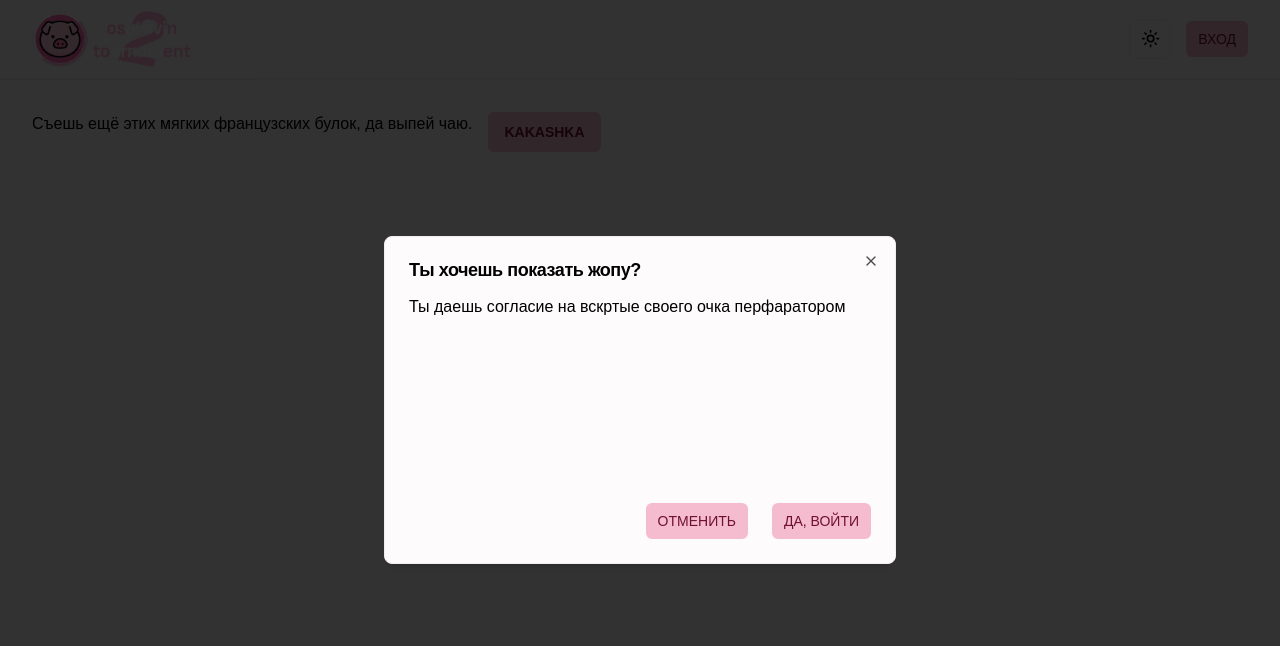
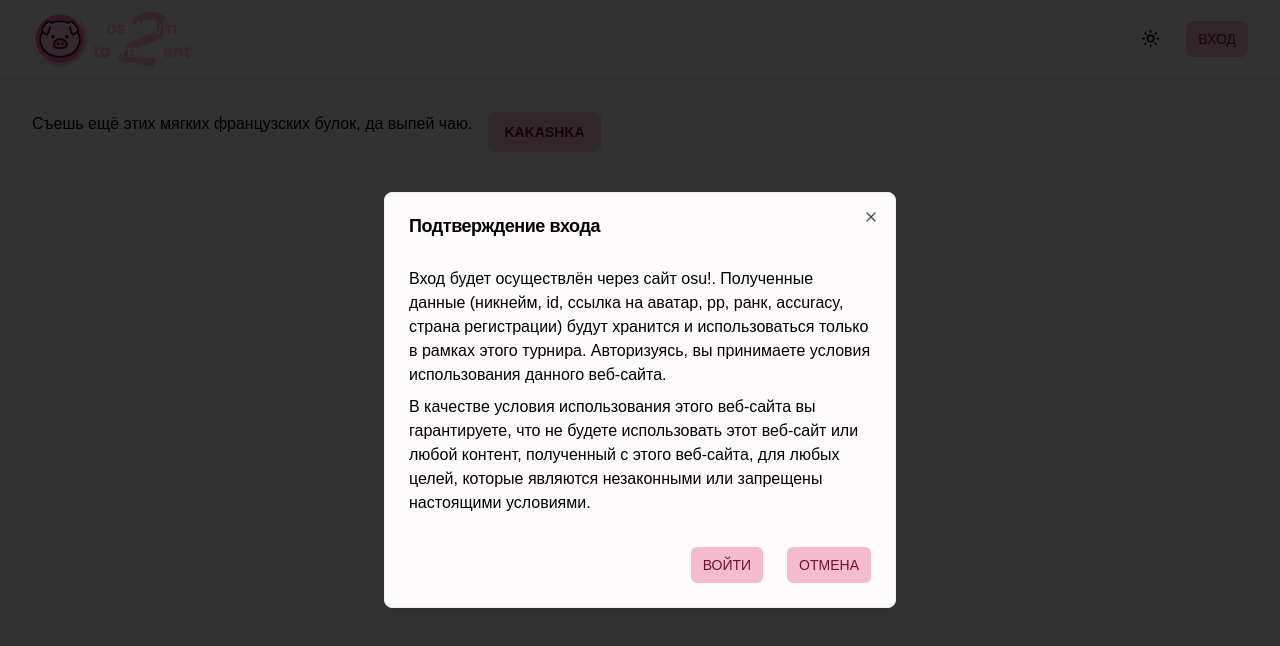
Before and after one commit to Crosbic/osusvin-client, a Next.js app: page / in a window 1280 px wide. Both pictures are taken after a click on the button "ВХОД". Shown: the top 646 px of the page. Built offline with nearby package versions, Linux system fonts and the light colour scheme; a web font is replaced by a local one.

Commit message:
наработки по логину

```diff
--- a/next.config.mjs
+++ b/next.config.mjs
@@ -1,4 +1,13 @@
 /** @type {import('next').NextConfig} */
-const nextConfig = {};
+const nextConfig = {
+  images: {
+    remotePatterns: [
+      {
+        protocol: 'https',
+        hostname: '**.ppy.sh',
+      },
+    ],
+  },
+};
 
 export default nextConfig;
--- a/package.json
+++ b/package.json
@@ -12,6 +12,7 @@
     "@radix-ui/react-dialog": "^1.0.5",
     "@radix-ui/react-dropdown-menu": "^2.0.6",
     "@radix-ui/react-slot": "^1.0.2",
+    "axios": "^1.6.8",
     "class-variance-authority": "^0.7.0",
     "clsx": "^2.1.0",
     "framer-motion": "^11.0.14",
--- a/src/shared/ModalContainer/model/interfaces/button.ts
+++ b/src/shared/ModalContainer/model/interfaces/buttons.ts
@@ -9,3 +9,8 @@ export interface IOpenButton {
     | 'link'
   size?: 'default' | 'sm' | 'lg' | 'icon'
 }
+
+export interface ISubmitButton {
+  text: string
+  link?: string
+}
--- a/src/shared/ModalContainer/model/interfaces/index.ts
+++ b/src/shared/ModalContainer/model/interfaces/index.ts
@@ -1,4 +1,4 @@
-import { IOpenButton } from './button'
+import { IOpenButton, ISubmitButton } from './buttons'
 import { ModalContainerProps } from './modalContainer'
 
-export type { IOpenButton, ModalContainerProps }
+export type { IOpenButton, ISubmitButton, ModalContainerProps }
--- a/src/shared/ModalContainer/model/interfaces/modalContainer.ts
+++ b/src/shared/ModalContainer/model/interfaces/modalContainer.ts
@@ -1,6 +1,6 @@
-import { Dispatch, SetStateAction } from 'react'
+import React, { Dispatch, SetStateAction } from 'react'
 
-import { IOpenButton } from '.'
+import { IOpenButton, ISubmitButton } from '.'
 
 export interface ModalContainerProps {
   children: string | React.JSX.Element
@@ -8,7 +8,7 @@ export interface ModalContainerProps {
   isOpen: boolean
   title: string
   description?: string
-  submitButton?: string
+  submitButton?: ISubmitButton
   declineButton?: string
   onSubmitClick?: () => void
   openButton: IOpenButton
--- a/src/shared/ModalContainer/ui/ModalContainer.tsx
+++ b/src/shared/ModalContainer/ui/ModalContainer.tsx
@@ -1,5 +1,6 @@
 'use client'
 
+import Link from 'next/link'
 import React, { FC } from 'react'
 
 import { Button } from '@/components/ui/button'
@@ -55,14 +56,22 @@ export const ModalContainer: FC<ModalContainerProps> = (props) => {
 
         {!!submitButton && (
           <DialogFooter>
+            {submitButton.link ? (
+              <Link href={submitButton.link}>
+                <Button type="submit" size={'sm'} onClick={onSubmitClick}>
+                  {submitButton.text}
+                </Button>
+              </Link>
+            ) : (
+              <Button type="submit" size={'sm'} onClick={onSubmitClick}>
+                {submitButton.text}
+              </Button>
+            )}
             {!!declineButton && (
               <Button type="submit" size={'sm'} onClick={handleClose}>
                 {declineButton}
               </Button>
             )}
-            <Button type="submit" size={'sm'} onClick={onSubmitClick}>
-              {submitButton}
-            </Button>
           </DialogFooter>
         )}
       </DialogContent>
--- /dev/null
+++ b/src/widgets/header/features/AuthModal/interfaces/index.ts
@@ -0,0 +1,3 @@
+import { IUser } from './user'
+
+export type { IUser }
--- /dev/null
+++ b/src/widgets/header/features/AuthModal/interfaces/user.ts
@@ -0,0 +1,10 @@
+export interface IUser {
+  id: number
+  username: string
+  pp: number
+  accuracy: number
+  rank: number
+  avatarUrl: string
+  flagUrl: string
+  role: [object]
+}
--- a/src/widgets/header/features/AuthModal/ui/AuthModal.tsx
+++ b/src/widgets/header/features/AuthModal/ui/AuthModal.tsx
@@ -1,18 +1,48 @@
 'use client'
 
-import { FC, useState } from 'react'
+import { useRouter } from 'next/navigation'
+import { FC, useEffect, useState } from 'react'
 
 import { cn } from '@/lib/utils'
+import { ISubmitButton } from '@/shared/ModalContainer/model/interfaces/buttons'
 import { ModalContainer } from '@/shared/ModalContainer/ui/ModalContainer'
+import { IUser } from '@/widgets/header/features/AuthModal/interfaces'
 
-const title: string = 'Ты хочешь показать жопу?'
-const submitButton: string = 'Да, войти'
-const declineButton: string = 'Отменить'
+const title: string = 'Подтверждение входа'
+const submitButton: ISubmitButton = {
+  text: 'Войти',
+  link: 'http://localhost:8080/auth/osu/login',
+}
+const declineButton: string = 'Отмена'
 
 const openButton = { text: 'Вход' }
 
 export const AuthModal: FC = () => {
   const [isOpen, setIsOpen] = useState<boolean>(false)
+  const [user, setUser] = useState<IUser>()
+  const [token, setToken] = useState<string>('')
+
+  const router = useRouter()
+
+  useEffect(() => {
+    setToken(localStorage.getItem('jwt') ?? '')
+    setUser(JSON.parse(localStorage.getItem('user') ?? '{}'))
+
+    const checkLogin = () => {
+      const urlSearchParams = new URLSearchParams(window.location.search)
+      const params = Object.fromEntries(urlSearchParams.entries())
+
+      if (params.accessToken) {
+        localStorage.setItem('jwt', params.accessToken)
+        localStorage.setItem('user', params.user)
+        setToken(params.accessToken)
+        setUser(JSON.parse(params.user))
+        router.push('/successRegistration')
+      }
+    }
+
+    checkLogin()
+  }, [router])
 
   const handleSubmitClick = () => {
     setIsOpen(false)
@@ -25,12 +55,27 @@ export const AuthModal: FC = () => {
       openButton={openButton}
       title={title}
       onSubmitClick={handleSubmitClick}
-      submitButton={submitButton}
+      submitButton={!token ? submitButton : undefined}
       declineButton={declineButton}
     >
-      <div className={cn('w-full h-48')}>
-        Ты даешь согласие на вскртые своего очка перфаратором
-      </div>
+      {!token ? (
+        <div className="flex flex-col gap-2 my-4">
+          <div className={cn('w-full h-auto')}>
+            Вход будет осуществлён через сайт osu!. Полученные данные (никнейм,
+            id, ссылка на аватар, pp, ранк, accuracy, страна регистрации) будут
+            хранится и использоваться только в рамках этого турнира.
+            Авторизуясь, вы принимаете условия использования данного веб-сайта.
+          </div>
+          <div>
+            В качестве условия использования этого веб-сайта вы гарантируете,
+            что не будете использовать этот веб-сайт или любой контент,
+            полученный с этого веб-сайта, для любых целей, которые являются
+            незаконными или запрещены настоящими условиями.
+          </div>
+        </div>
+      ) : (
+        <div>{user?.username}, ты уже авторизован.</div>
+      )}
     </ModalContainer>
   )
 }
--- a/src/widgets/header/ui/Header.tsx
+++ b/src/widgets/header/ui/Header.tsx
@@ -1,12 +1,26 @@
+'use client'
+
 import Image from 'next/image'
 import Link from 'next/link'
+import { useEffect, useState } from 'react'
 
 import { ModeToggle } from '@/shared/ModeToggle/ui/ModeToggle'
+import { IUser } from '@/widgets/header/features/AuthModal/interfaces'
 import { AuthModal } from '@/widgets/header/features/AuthModal/ui/AuthModal'
 
 import logo from '../../../../public/header-logo.png'
 
 export const Header = () => {
+  const [user, setUser] = useState<IUser>()
+  const [token, setToken] = useState<string>()
+
+  useEffect(() => {
+    if (localStorage.getItem('jwt')) {
+      setToken(localStorage.getItem('jwt') ?? '')
+      setUser(JSON.parse(localStorage.getItem('user') ?? '{}'))
+    }
+  }, [])
+
   return (
     <div className="h-20 sticky flex items-center justify-between py-2 px-8 border-b-[2px]">
       <Link href="/">
@@ -14,7 +28,20 @@ export const Header = () => {
       </Link>
       <div className="flex items-center justify-between gap-4">
         <ModeToggle />
-        <AuthModal />
+        {token ? (
+          <div className="flex flex-row gap-2 items-center">
+            <div>{user?.username}</div>
+            <Image
+              src={user!.avatarUrl}
+              alt="avatar"
+              width="48"
+              height="48"
+              className="rounded-lg"
+            />
+          </div>
+        ) : (
+          <AuthModal />
+        )}
       </div>
     </div>
   )
```
Also changed, not shown: 1 other file (tests, documents, lock files or other folders).
